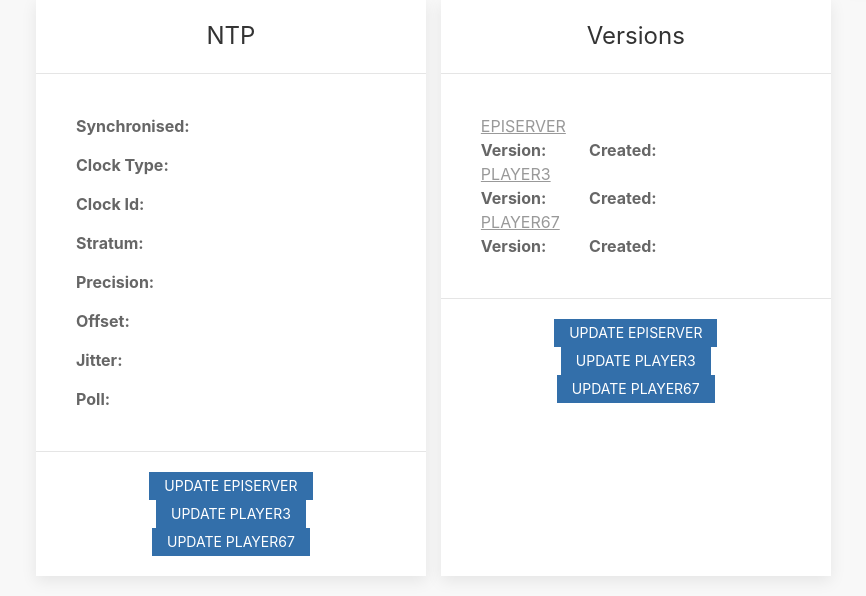
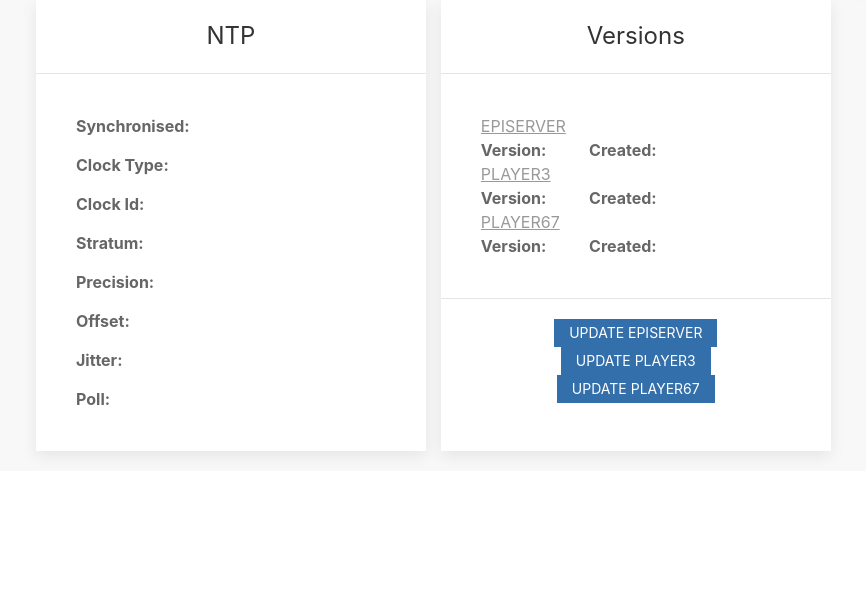
Before and after one commit to martim01/ePi, a PHP site: page /system/index.php?loopi=1 in a window 1280 px wide. Shown: the part 1188-1784 px from the top of the page, without its empty margins (4-870 px from the left). After the commit the page ends 1648 px from the top, so only its background shows below. Run offline with PHP 8.4, Linux system fonts and the light colour scheme.

Commit message:
fix(loopi): hide update buttons on ntp card

```diff
--- a/loopi/js/ajax.js
+++ b/loopi/js/ajax.js
@@ -2381,6 +2381,8 @@
 	document.getElementById('system-ram-free').innerHTML = Math.round(jsonObj.system.ram.free/1048576);
 
 
+	if(jsonObj.ntp !== undefined)
+	{
 		if(jsonObj.ntp.error !== undefined)
 		{
 			document.getElementById("ntp-sync").innerHTML = jsonObj.ntp.error;
@@ -2395,6 +2397,7 @@
 			document.getElementById("ntp-offset").innerHTML = jsonObj.ntp.offset+"s";
 			document.getElementById("ntp-jitter").innerHTML = jsonObj.ntp.sys_jitter+"s";
 			document.getElementById("ntp-poll").innerHTML = Math.pow(2, jsonObj.ntp.tc)+"s";
+		}
 	}
 }
 
--- a/loopi/system/index.php
+++ b/loopi/system/index.php
@@ -152,11 +152,6 @@
 							</div>
 
 						</div>
-						<div class="uk-card-footer">
-							<button class="uk-button uk-button-small loopi_button_update" onclick="showUpdate('episerver')">Update episerver</button>
-							<button class="uk-button uk-button-small loopi_button_update" onclick="showUpdate('player3')">Update player3</button>
-							<button class="uk-button uk-button-small loopi_button_update" onclick="showUpdate('player67')">Update player67</button>
-						</div>
 					</div>
 				</div>
 
```
Also changed, not shown: 3 other files. Lines whose indentation alone changed are shown as unchanged.
